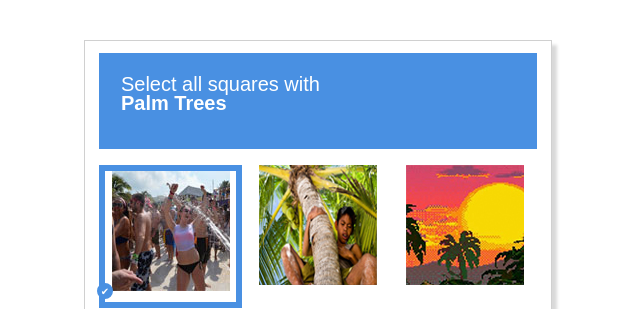
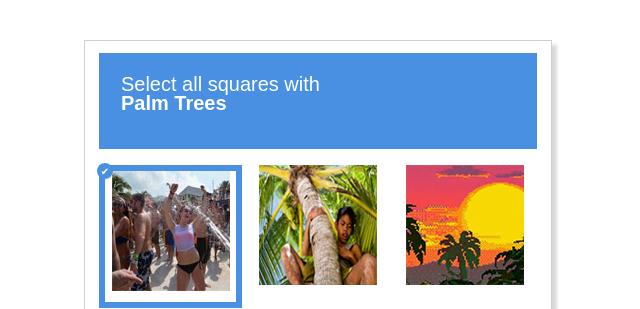
Before and after one commit to mhr1235/captcha2, a plain HTML site: page index.html in a window 1280 px wide. Both pictures are taken after a click on the element 492 px from the left and 236 px from the top of the page. Shown: the top 309 px of the page, 322-962 px from the left. Drawn offline with Linux system fonts and the light colour scheme; a web font is replaced by a local one.

Commit message:
Update style1.css

```diff
--- a/style1.css
+++ b/style1.css
@@ -22,7 +22,7 @@ p{font-size:20px;line-height:19.2px;color:#fff;font-family: Arial, Helvetica, sa
 .captcha-image.active{border:6px solid #4990e2;
 
  }
-.captcha-image.active:after{
+.captcha-image.active:before{
   content: '✔';
   position: absolute;
   width: 10px; height: 10px;
```
